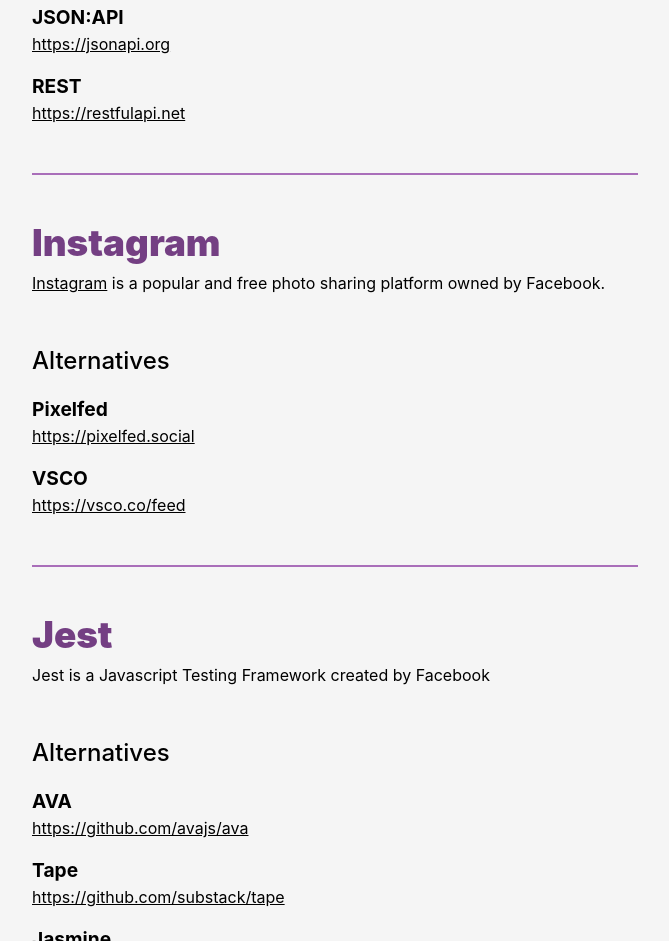
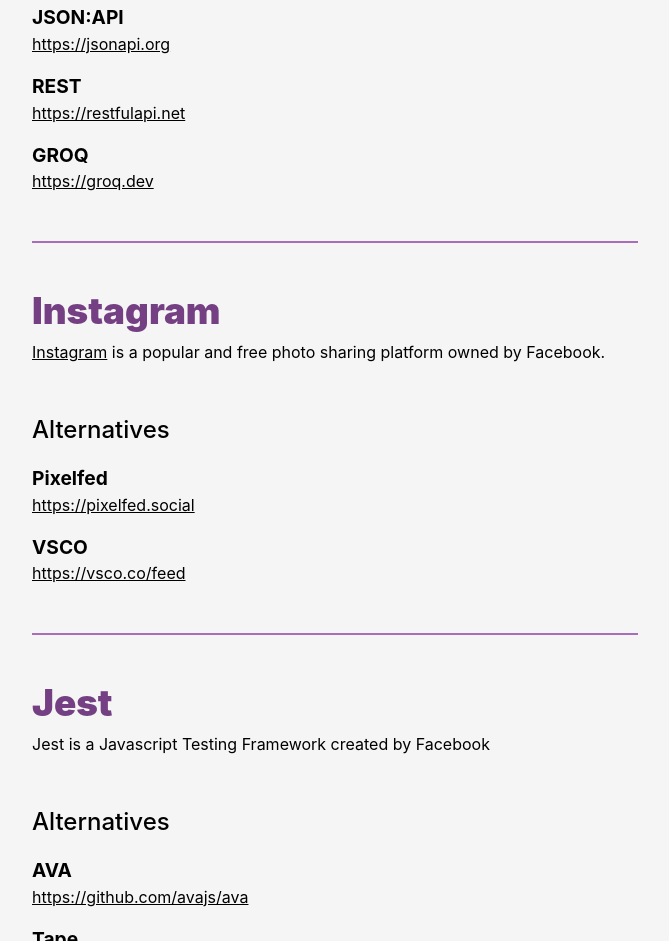
Before and after one commit to Andy-set-studio/npm-uninstall-facebook, an Eleventy site: page index.md in a window 1280 px wide. Shown: the part 2141-3082 px from the top of the page, without its empty margins (0-669 px from the left). Built offline with nearby package versions, Linux system fonts and the light colour scheme; Eleventy itself is replaced by a stand-in of ours; files that its build step writes are made by us from their sources.

Commit message:
Add GROQ
GROQ is an open source query language for JSON docs, built by the folks at Sanity.io.

```diff
--- a/items/graphql.md
+++ b/items/graphql.md
@@ -6,6 +6,8 @@
     link: 'https://jsonapi.org'
   - title: 'REST'
     link: 'https://restfulapi.net'
+  - title: 'GROQ'
+    link: 'https://groq.dev'
 ---
 
 GraphQL is an open source query language created by Facebook
```
